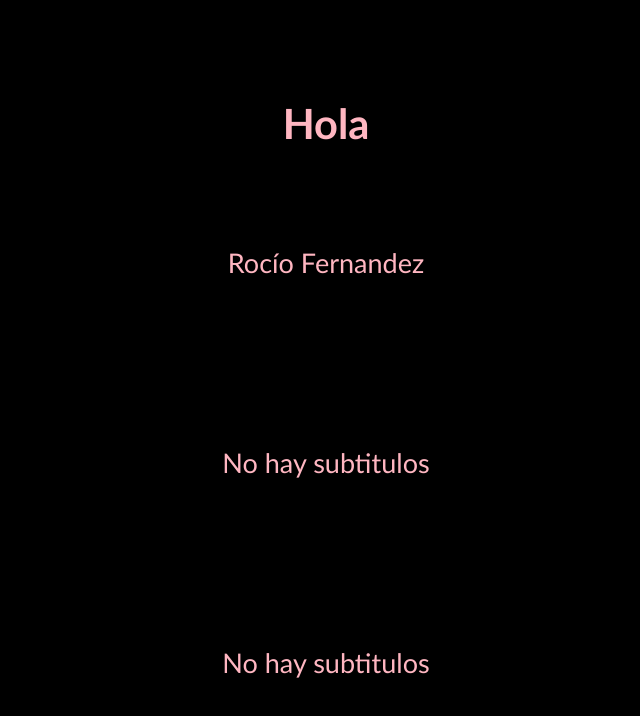
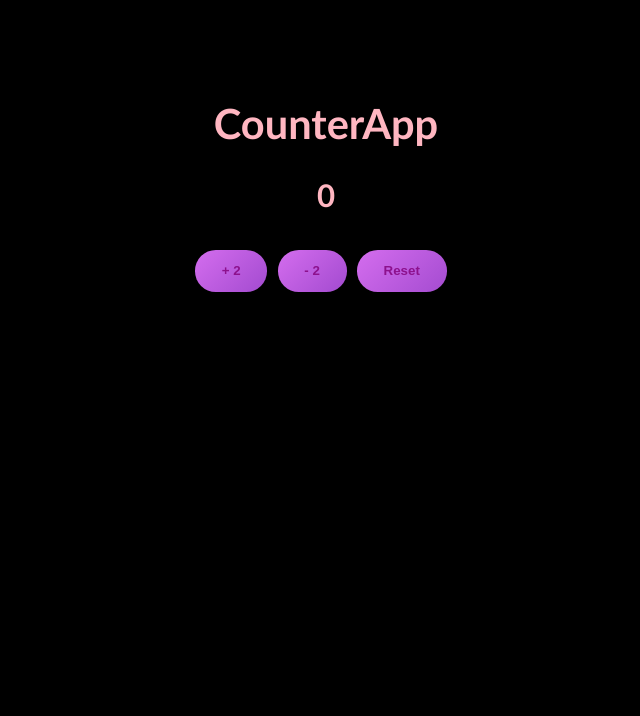
Before and after one commit to SilvanaZ/Thounder_Clouds, a React (Vite) app in the folder ThunderClouds-app/: page / in a window 1280 px wide. Shown: the top 716 px of the page, without its empty margins (314-954 px from the left). Built offline with nearby package versions, Linux system fonts and the light colour scheme.

Commit message:
testing FirstApp2

```diff
--- a/ThunderClouds-app/src/main.jsx
+++ b/ThunderClouds-app/src/main.jsx
@@ -1,7 +1,7 @@
 import React from "react";
 import ReactDOM from "react-dom/client";
-//import { CounterApp } from "./CounterApp";
-import { FirstApp } from "./FirstApp";
+import { CounterApp } from "./CounterApp";
+//import { FirstApp } from "./FirstApp";
 //import { LoveApp } from "./LoveApp";
 
 import "./styles.css";
@@ -14,7 +14,7 @@ import "./styles.css";
 
 ReactDOM.createRoot(document.getElementById("root")).render(
   <React.StrictMode>
-    {/*</CounterApp value={0}/>*/}
-    <FirstApp title="Hola" />
+    <CounterApp value={0} />
+    {/* <FirstApp title="Hola" /> */}
   </React.StrictMode>
 );
```
Also changed, not shown: 2 other files (tests, documents, lock files or other folders).
